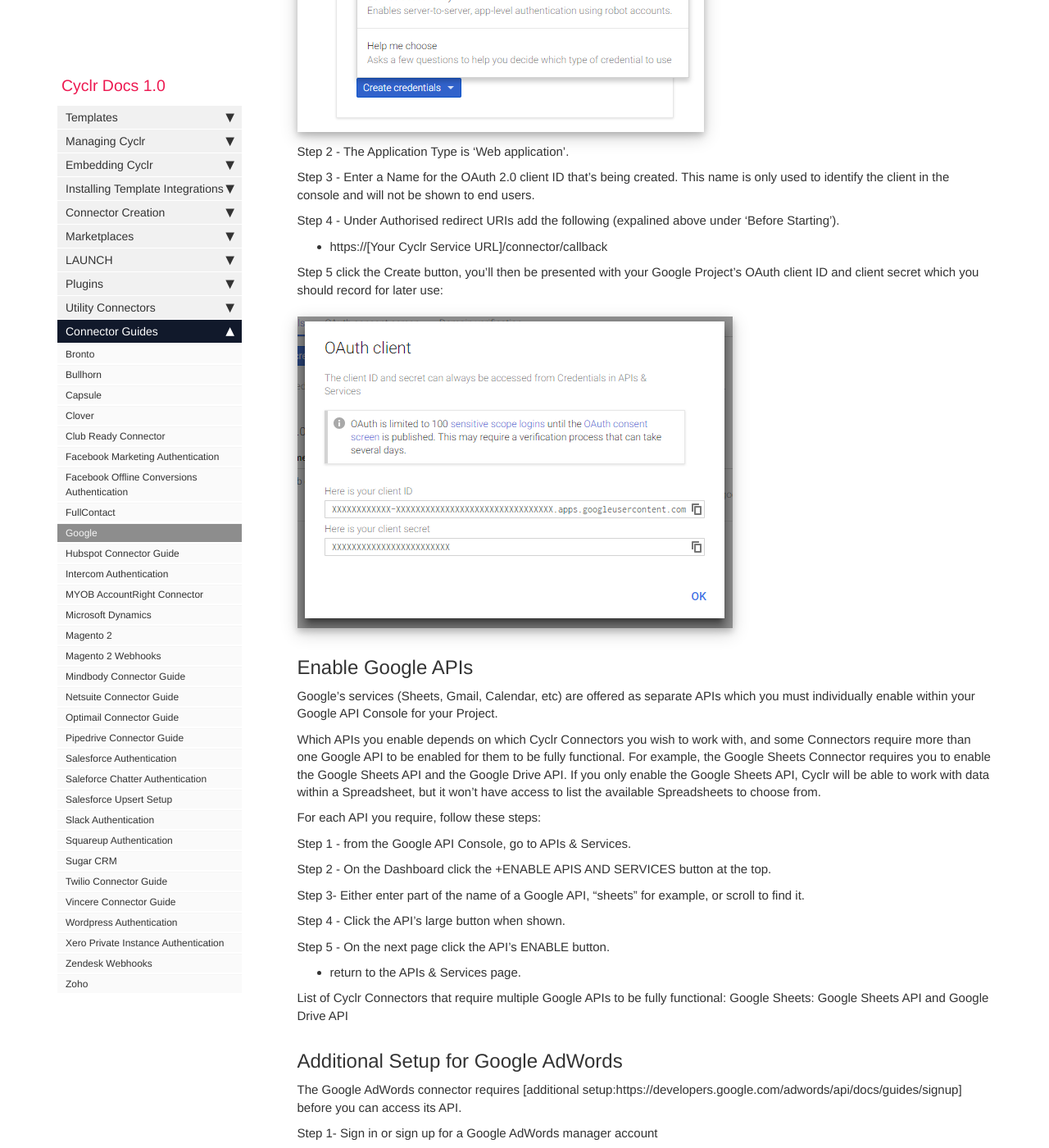
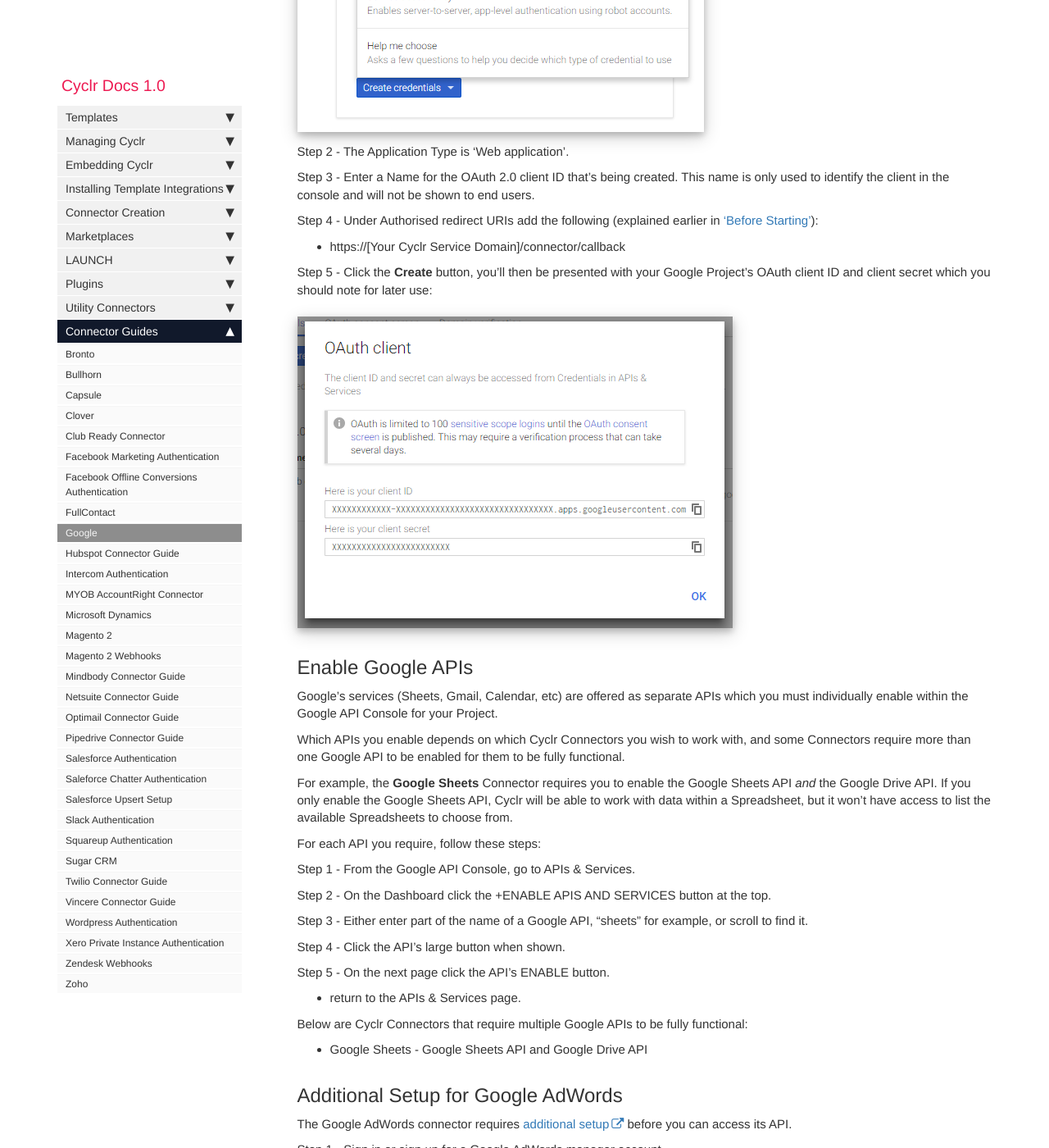
Before and after one commit to sneakysneak/docs, a Jekyll site: the page built from pages/connector-authentication/google-authentication.md, in a window 1280 px wide and 1400 px high, scrolled down 2746 px. Shown: the whole window at 82% size. Built offline with Jekyll 4.4.1, drawn with Linux system fonts in a browser that asks for light colours; nearby versions of some CDN libraries; comment, search, counter and statistics services are not loaded; some of the changed text lies outside the part shown.

Commit message:
Tweaking.

```diff
--- a/pages/connector-authentication/google-authentication.md
+++ b/pages/connector-authentication/google-authentication.md
@@ -10,41 +10,41 @@ tags: [connector]
 
 Google makes use of OAuth 2.0 for remote API access. You must register Cyclr with Google as your own Project to receive OAuth Client ID and Client Secret values to enable Cyclr to authenticate with Google.
 
-For your reference, here is a link to [Google’s own documentation](/https://cloud.google.com/docsm/).
+For your reference, here is a link to [Google’s own documentation](https://developers.google.com/identity/protocols/OAuth2WebServer).
 
 ## Before Starting
 
-You will be asked for your 'Service URL' as part of the process of setting up access so best to have that information to hand before starting. This is specific to your instance of Cyclr and it can be found from the Cyclr Partner Admin Console under:
-Settings>General Settings>Service URL.
+You will need to provide your Cyclr Partner 'Service Domain' as part of the process of setting up access so best to have that information to hand before starting. This is specific to your instance of Cyclr and it can be found from the Cyclr Partner Console under:
+Settings > General Settings > Service Domain.
 
-Your Partner Accont will have been set up with a default Service Domain but this can be changed if you would prefere to remove any reference to 'Cyclr'.
+Your Cyclr Partner will have been setup with a default Service Domain, but this can be changed if you would prefer to remove mentions of 'Cyclr' from it.
 
 ## Registering Your Application
 
 ### Create a Project
 
 Sign up for a Google account, or log into your existing account if you have one, then go to the
-[Google Developers Console](https://console.developers.google.com/) to create your Project, and enable the relevant Google APIs.
+[Google Developers' Console](https://console.developers.google.com/) to create your Project, and enable the relevant Google APIs.
 
 Step 1 - Click your organisation name at the top to open a popup showing your existing Projects, if any:
 
-![](./images/google-auth-1.png)
+![Select Organisation Name](./images/google-auth-1.png)
 
-Step 2 -	Take the option to create a  NEW PROJECT in the top right:
+Step 2 -	Take the option to create a NEW PROJECT in the top right:
 
-![](./images/google-auth-2.png)
+![Create New Project](./images/google-auth-2.png)
 
 *	enter a name for your Project, perhaps the name of your product, and optionally set the Project ID to something other than the suggested value:
 
-![](./images/google-auth-3.png)
+![New Project Details](./images/google-auth-3.png)
 
 ### Setting up Application Details
 
-Fron the the APIs & Services Dashboard.
+From the the **APIs & Services** Dashboard:
 
 Step 1 - Go to Credentials.	(ignore the "Create credentials" button for now as we must first setup the OAuth consent screen)
 
-Step 2 - Choose OAuth consent screen along the top - values you enter here will be shown to your users when they authenticate Cyclr's Google Connectors.
+Step 2 - Choose **OAuth consent screen** along the top - values you enter here will be shown to your users when they authenticate Cyclr's Google Connectors.
 
 Step 4 - set Application Type to Public.
 
@@ -60,60 +60,64 @@ Step 7 -	Provide values for the 3 "link" options to enable users to find out mor
 
 ### Creating Google Credentials
 
-From the APIs & Services Credentials page:
+From the **APIs & Services** Credentials page:
 
-Step 1 - Take the 'Create Credentials' button and the select the option to use 'OAuth client ID'.
+Step 1 - Click the 'Create Credentials' button and select the option to use 'OAuth client ID'.
 
-![](./images/google-auth-4.png)
+![Create Credentials](./images/google-auth-4.png)
 
 Step 2 - The Application Type is 'Web application'.
 
 Step 3 - Enter a Name for the OAuth 2.0 client ID that's being created. This name is only used to identify the client in the console and will not be shown to end users.
 
-Step 4 - Under Authorised redirect URIs add the following (expalined above under 'Before Starting').
+Step 4 - Under Authorised redirect URIs add the following (explained earlier in ['Before Starting'](#before-starting)):
 
-*	https://[Your Cyclr Service URL]/connector/callback
+*	https://[Your Cyclr Service Domain]/connector/callback
 
+Step 5	- Click the **Create** button, you'll then be presented with your Google Project's OAuth client ID and client secret which you should note for later use:
 
-Step 5	click the Create button, you'll then be presented with your Google Project's OAuth client ID and client secret which you should record for later use:
-
-![](./images/google-auth-5.png)
+![OAuth Details](./images/google-auth-5.png)
 
 ## Enable Google APIs
 
-Google’s services (Sheets, Gmail, Calendar, etc) are offered as separate APIs which you must individually enable within your Google API Console for your Project.
+Google's services (Sheets, Gmail, Calendar, etc) are offered as separate APIs which you must individually enable within the Google API Console for your Project.
 
-Which APIs you enable depends on which Cyclr Connectors you wish to work with, and some Connectors require more than one Google API to be enabled for them to be fully functional.  For example, the Google Sheets Connector requires you to enable the Google Sheets API and the Google Drive API.  If you only enable the Google Sheets API, Cyclr will be able to work with data within a Spreadsheet, but it won’t have access to list the available Spreadsheets to choose from.
+Which APIs you enable depends on which Cyclr Connectors you wish to work with, and some Connectors require more than one Google API to be enabled for them to be fully functional.
+
+For example, the **Google Sheets** Connector requires you to enable the Google Sheets API *and* the Google Drive API.  If you only enable the Google Sheets API, Cyclr will be able to work with data within a Spreadsheet, but it won’t have access to list the available Spreadsheets to choose from.
 
 For each API you require, follow these steps:
 
-Step 1 -	from the Google API Console, go to APIs & Services.
+Step 1 - From the Google API Console, go to APIs & Services.
 
-Step 2 -	On the Dashboard click the +ENABLE APIS AND SERVICES button at the top.
+Step 2 - On the Dashboard click the +ENABLE APIS AND SERVICES button at the top.
 
-Step 3-	Either enter part of the name of a Google API, “sheets” for example, or scroll to find it.
+Step 3 - Either enter part of the name of a Google API, “sheets” for example, or scroll to find it.
 
 Step 4 - Click the API's large button when shown.
 
-Step 5 - On the next page click the API’s ENABLE button.
+Step 5 - On the next page click the API's ENABLE button.
 
 *	return to the APIs & Services page.
 
-List of Cyclr Connectors that require multiple Google APIs to be fully functional:
-Google Sheets: Google Sheets API and Google Drive API
+
+Below are Cyclr Connectors that require multiple Google APIs to be fully functional:
+
+* Google Sheets - Google Sheets API and Google Drive API
+
 
 ## Additional Setup for Google AdWords
 
-The Google AdWords connector requires [additional setup:https://developers.google.com/adwords/api/docs/guides/signup] before you can access its API.
+The Google AdWords connector requires [additional setup](https://developers.google.com/adwords/api/docs/guides/signup) before you can access its API.
 
-Step 1-	Sign in or sign up for a Google AdWords manager account
+Step 1 - Sign in or sign up for a Google AdWords manager account
 
 Step 2 - Go to SETUP > AdWords API Centre
 
 Step 3 - Complete the form to create a developer token
 
-Step 4 -	Once you have created a developer token, go to Access level > Apply for Basic Access
+Step 4 - Once you have created a developer token, go to Access level > Apply for Basic Access
 
-Step 5 -	Submit the Adwords API Token Application
+Step 5 - Submit the Adwords API Token Application
 
 Make a note of your developer token, you will need it when you use Google AdWords methods in Cyclr.
```
Also changed, not shown: other parts of pages/connector-authentication/google-authentication.md (+1 -1 lines).
